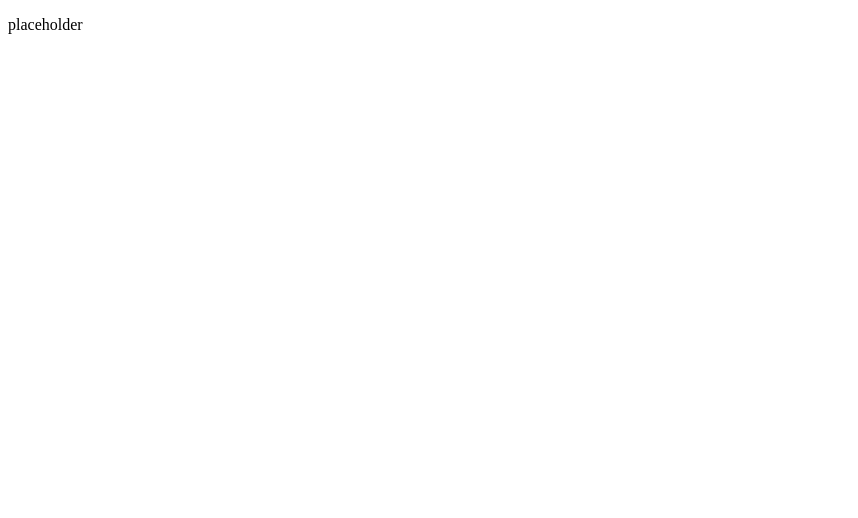
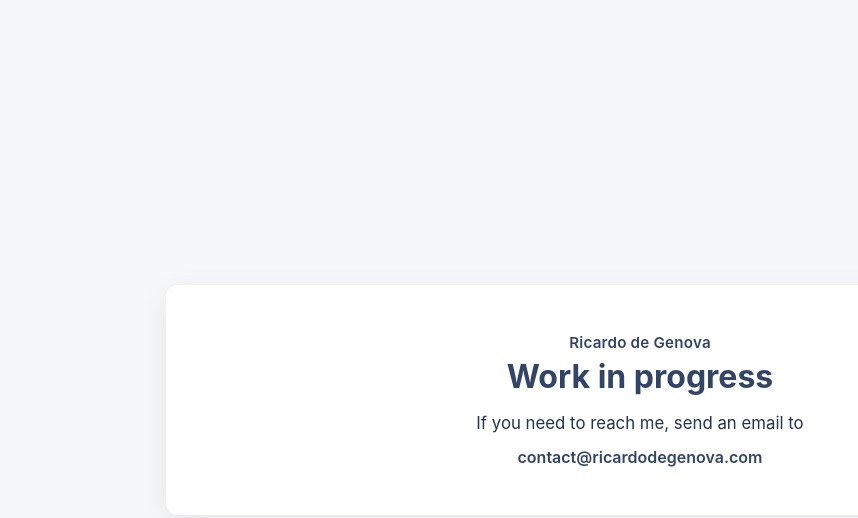
Before and after one commit to RicardoDeGenova/ricardodegenova.github.io, a plain HTML site: page index.html in a window 1280 px wide. Shown: the whole page, without its empty margins (0-858 px from the left). Drawn offline with Linux system fonts and the light colour scheme.

Commit message:
Update index.html

```diff
--- a/index.html
+++ b/index.html
@@ -1,10 +1,92 @@
 <!doctype html>
-<html lang="en-US">
-  <head>
-    <meta charset="utf-8" />
-    <title>Ricardo de Genova</title>
-  </head>
-  <body>
-    <p>placeholder</p>
-  </body>
+<html lang="en">
+<head>
+  <meta charset="utf-8" />
+  <meta name="viewport" content="width=device-width,initial-scale=1" />
+  <title>Ricardo de Genova — Work in progress</title>
+
+  <style>
+    /* Simple, minimal styling */
+    :root{
+      --bg: #f5f7fa;
+      --card: #ffffff;
+      --text: #25334d;
+      --accent: #324467;
+      --max: 900px;
+      --pad: 24px;
+      font-family: -apple-system, BlinkMacSystemFont, "Segoe UI", Roboto, "Helvetica Neue", Arial;
+    }
+
+    html,body{
+      height:100%;
+      margin:0;
+      background:var(--bg);
+      color:var(--text);
+    }
+
+    .wrap{
+      min-height:100%;
+      display:flex;
+      align-items:center;
+      justify-content:center;
+      padding:48px 16px;
+      box-sizing:border-box;
+    }
+
+    .card{
+      width:100%;
+      max-width:var(--max);
+      background:var(--card);
+      padding:48px var(--pad);
+      border-radius:12px;
+      box-shadow: 0 8px 30px rgba(33,40,60,0.08);
+      text-align:center;
+    }
+
+    h6{
+      margin:0 0 8px 0;
+      font-size:0.95rem;
+      color:var(--accent);
+      font-weight:600;
+      letter-spacing:0.2px;
+    }
+
+    h1{
+      margin:8px 0 20px 0;
+      font-size:2rem;
+      color:var(--accent);
+      line-height:1.05;
+    }
+
+    p{
+      margin:0;
+      font-size:1.05rem;
+      color:var(--text);
+    }
+
+    a.email{
+      display:inline-block;
+      margin-top:14px;
+      color:var(--accent);
+      text-decoration:none;
+      font-weight:600;
+    }
+
+    /* small screens */
+    @media (max-width:420px){
+      .card{ padding:32px 18px; border-radius:10px; }
+      h1{ font-size:1.6rem; }
+    }
+  </style>
+</head>
+<body>
+  <div class="wrap">
+    <main class="card" role="main" aria-labelledby="title">
+      <h6>Ricardo de Genova</h6>
+      <h1 id="title">Work in progress</h1>
+      <p>If you need to reach me, send an email to</p>
+      <a class="email" href="mailto:contact@ricardodegenova.com">contact@ricardodegenova.com</a>
+    </main>
+  </div>
+</body>
 </html>
```
